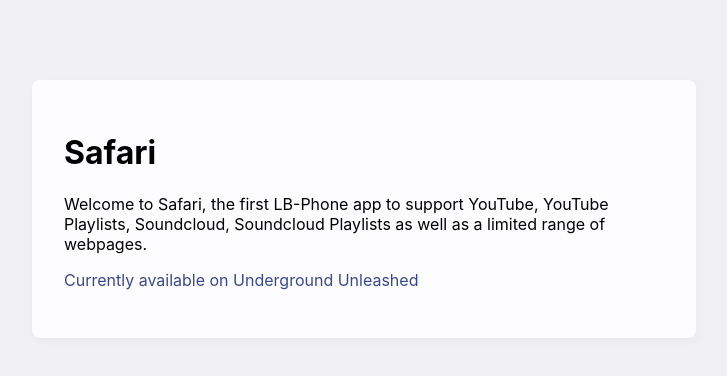
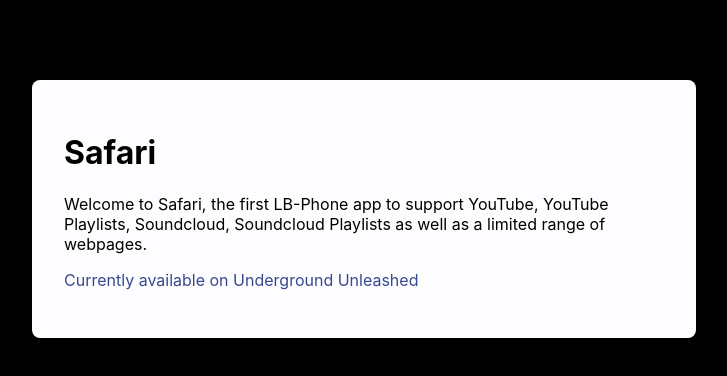
Before and after one commit to xesurient/safari, a plain HTML site: page index.html in a window 1280 px wide. Shown: the whole page, without its empty margins (276-1003 px from the left). Drawn offline with Linux system fonts and the light colour scheme.

Commit message:
Update index.html

```diff
--- a/index.html
+++ b/index.html
@@ -7,7 +7,7 @@
     <meta name="viewport" content="width=device-width, initial-scale=1">
     <style type="text/css">
     body {
-        background-color: #f0f0f2;
+        background-color: #000000;
         margin: 0;
         padding: 0;
         font-family: -apple-system, system-ui, BlinkMacSystemFont, "Segoe UI", "Open Sans", "Helvetica Neue", Helvetica, Arial, sans-serif;
```
